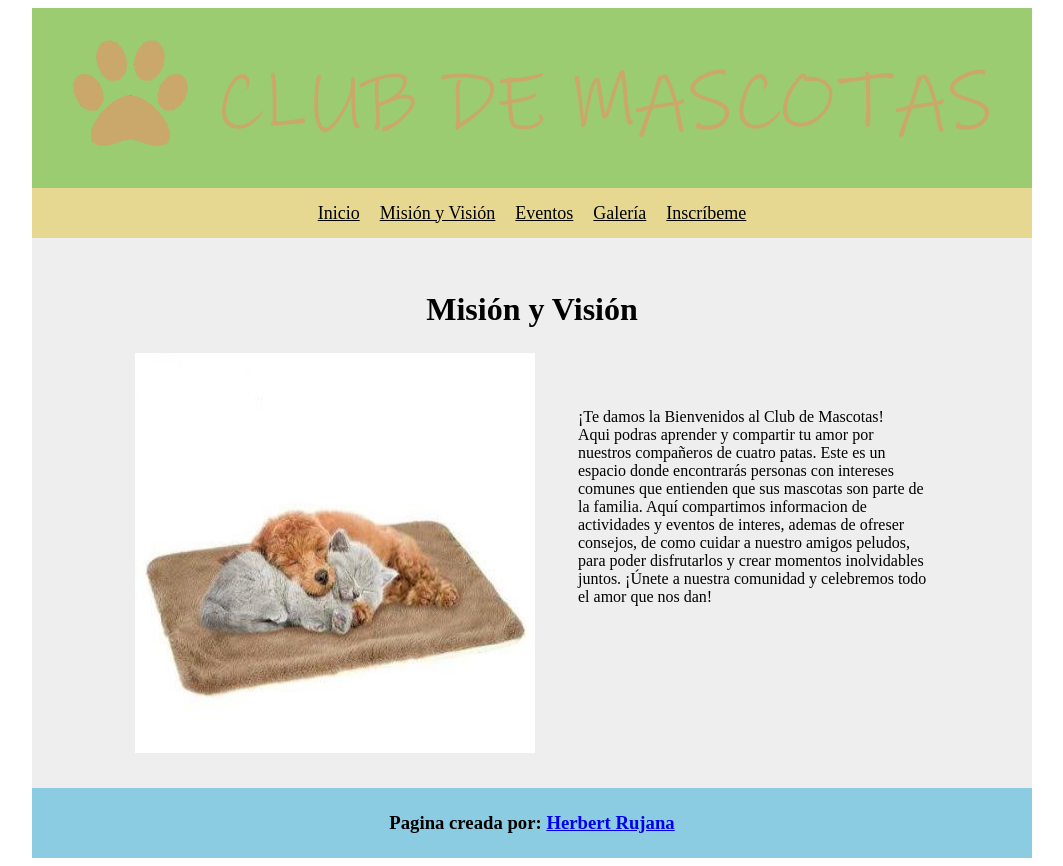
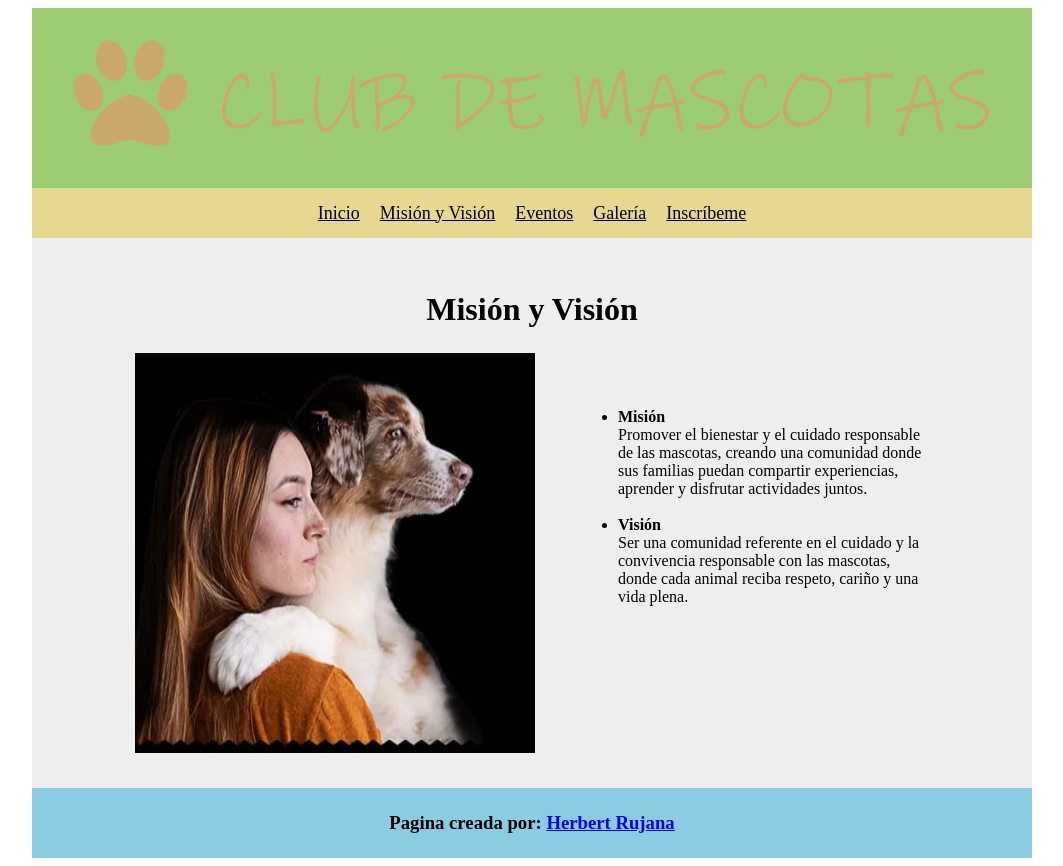
Before and after one commit to Oldscarecrow/UneWeb-projects, a plain HTML site: page HTML5/T1/mision.html in a window 1280 px wide. Shown: the whole page, without its empty margins (108-1171 px from the left). Drawn offline with Linux system fonts and the light colour scheme.

Commit message:
mission completa

```diff
--- a/HTML5/T1/mision.html
+++ b/HTML5/T1/mision.html
@@ -29,13 +29,22 @@
 
       <tr>
         <td style="width: 400px; vertical-align: top;">
-          <img src="./Imagenes/imagen-index.jpg" alt="Imagen" style="width: 400px; height: 400px;">
+          <img src="./Imagenes/imagen-mision.jpg" alt="Imagen" style="width: 400px; height: 400px;">
         </td>
 
         <td style="padding-top: 40px; padding-left: 40px; vertical-align: top;">
           <p>
-            ¡Te damos la Bienvenidos al Club de Mascotas!<br>
-            Aqui podras aprender y compartir tu amor por nuestros compañeros de cuatro patas. Este es un espacio donde encontrarás personas con intereses comunes que entienden que sus mascotas son parte de la familia. Aquí compartimos informacion de actividades y eventos de interes, ademas de ofreser consejos, de como cuidar a nuestro amigos peludos, para poder disfrutarlos y crear momentos inolvidables juntos. ¡Únete a nuestra comunidad y celebremos todo el amor que nos dan!
+            <ul>
+              <li>
+                <b>Misión</b><br>
+                Promover el bienestar y el cuidado responsable de las mascotas, creando una comunidad donde sus familias puedan compartir experiencias, aprender y disfrutar actividades juntos.<br><br>
+              </li>
+
+              <li>
+                <b>Visión</b><br>
+                Ser una comunidad referente en el cuidado y la convivencia responsable con las mascotas, donde cada animal reciba respeto, cariño y una vida plena.<br>
+              </li>
+            </ul>
           </p>
         </td>
       </tr>
```
Also changed, not shown: HTML5/T1/Imagenes/imagen-mision.jpg (added).
